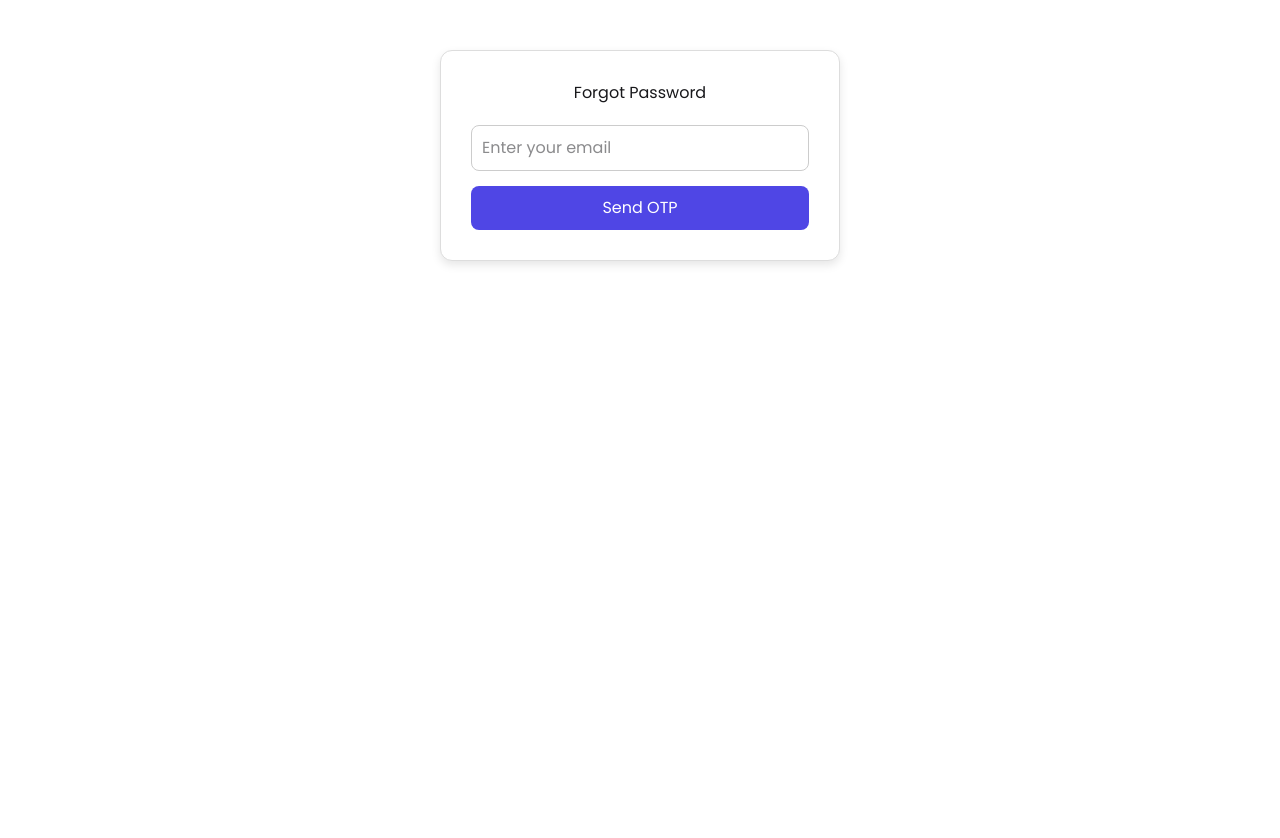
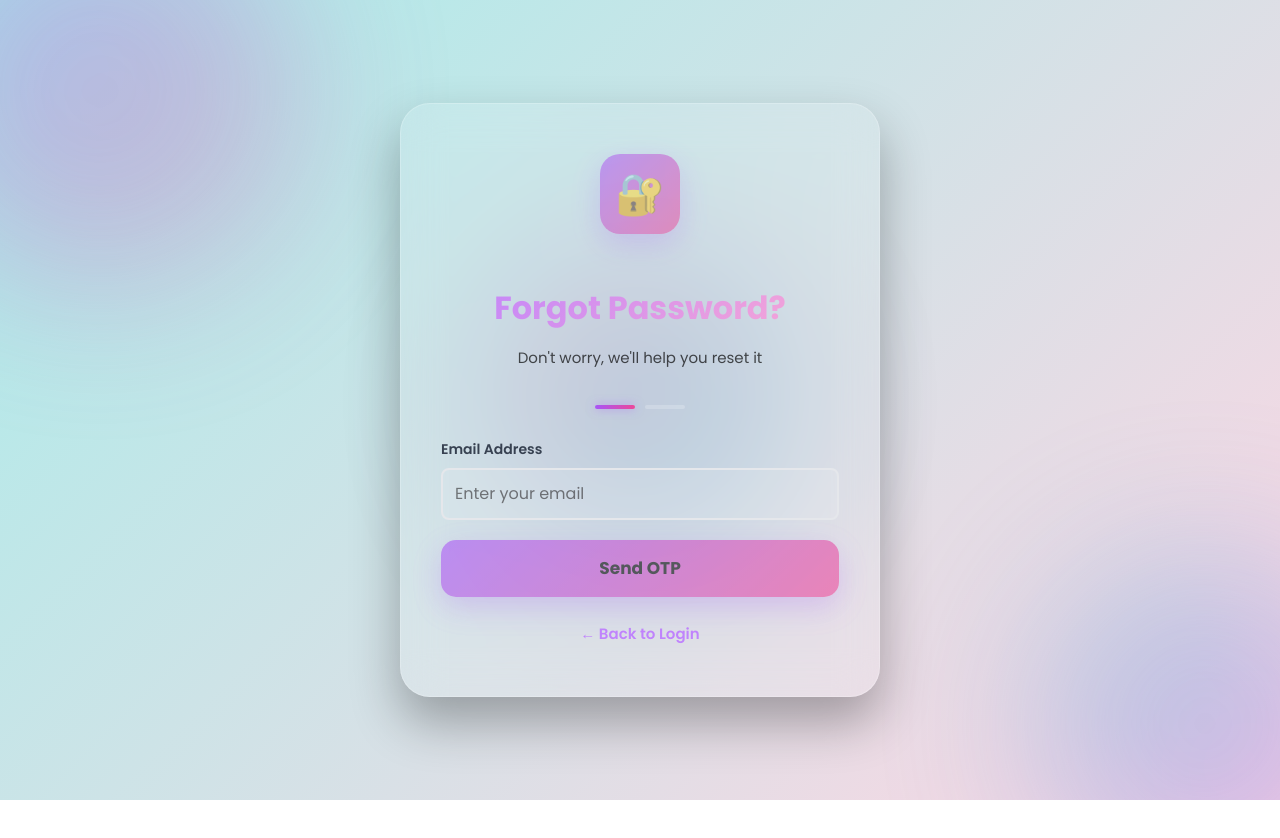
Before and after one commit to Code-Cubed/Imaginara, a React (Vite) app in the folder frontend/imaginara/: page /login in a window 1280 px wide. Both pictures are taken after a click on the element "Forgot Password?". Shown: the top 838 px of the page. After the commit the page ends 800 px from the top, so only its background shows below. Built offline with nearby package versions, Linux system fonts and the light colour scheme; no server answers.

Commit message:
ForgetPassword UI Enhanced

```diff
--- /dev/null
+++ b/frontend/imaginara/src/pages/Auth/ForgetPassword.css
@@ -0,0 +1,325 @@
+/* ForgotPassword.css */
+
+.forgot-password-page {
+  font-family: 'Poppins', sans-serif;
+  background: linear-gradient(135deg, #a8edea 0%, #fed6e3 100%);
+  min-height: 100vh;
+  display: flex;
+  justify-content: center;
+  align-items: center;
+  overflow: hidden;
+  position: relative;
+  padding: 20px;
+}
+
+/* Animated Background Circles */
+.bg-circle {
+  position: absolute;
+  border-radius: 50%;
+  filter: blur(80px);
+  opacity: 0.3;
+  animation: float 6s ease-in-out infinite;
+}
+
+.circle-1 {
+  width: 400px;
+  height: 400px;
+  background: linear-gradient(135deg, #a855f7, #ec4899);
+  top: -100px;
+  left: -100px;
+  animation-delay: 0s;
+}
+
+.circle-2 {
+  width: 350px;
+  height: 350px;
+  background: linear-gradient(135deg, #06b6d4, #a855f7);
+  bottom: -100px;
+  right: -100px;
+  animation-delay: 2s;
+}
+
+.circle-3 {
+  width: 300px;
+  height: 300px;
+  background: linear-gradient(135deg, #ec4899, #06b6d4);
+  top: 50%;
+  left: 50%;
+  transform: translate(-50%, -50%);
+  animation-delay: 4s;
+}
+
+@keyframes float {
+  0%, 100% {
+    transform: translate(0, 0) scale(1);
+  }
+  33% {
+    transform: translate(30px, -30px) scale(1.1);
+  }
+  66% {
+    transform: translate(-20px, 20px) scale(0.9);
+  }
+}
+
+.forgot-password-container {
+  position: relative;
+  z-index: 10;
+  max-width: 480px;
+  width: 100%;
+  padding: 50px 40px;
+  background: rgba(255, 255, 255, 0.1);
+  backdrop-filter: blur(20px);
+  border-radius: 30px;
+  border: 1px solid rgba(255, 255, 255, 0.2);
+  box-shadow: 0 25px 50px rgba(0, 0, 0, 0.3);
+  animation: slideUp 0.6s ease-out;
+}
+
+@keyframes slideUp {
+  from {
+    opacity: 0;
+    transform: translateY(50px);
+  }
+  to {
+    opacity: 1;
+    transform: translateY(0);
+  }
+}
+
+.logo-container {
+  text-align: center;
+  margin-bottom: 30px;
+}
+
+.logo-icon {
+  width: 80px;
+  height: 80px;
+  background: linear-gradient(135deg, #a855f7, #ec4899);
+  border-radius: 20px;
+  display: inline-flex;
+  align-items: center;
+  justify-content: center;
+  font-size: 40px;
+  margin-bottom: 20px;
+  box-shadow: 0 10px 30px rgba(168, 85, 247, 0.4);
+  animation: pulse 2s ease-in-out infinite;
+}
+
+@keyframes pulse {
+  0%, 100% {
+    transform: scale(1);
+    box-shadow: 0 10px 30px rgba(168, 85, 247, 0.4);
+  }
+  50% {
+    transform: scale(1.05);
+    box-shadow: 0 15px 40px rgba(168, 85, 247, 0.6);
+  }
+}
+
+.forgot-password-title {
+  text-align: center;
+  color: white;
+  font-size: 32px;
+  font-weight: 700;
+  margin-bottom: 15px;
+  background: linear-gradient(135deg, #c084fc, #f9a8d4);
+  -webkit-background-clip: text;
+  -webkit-text-fill-color: transparent;
+  background-clip: text;
+}
+
+.subtitle {
+  text-align: center;
+  color: rgba(5, 5, 5, 0.7);
+  font-size: 15px;
+  margin-bottom: 35px;
+  line-height: 1.5;
+}
+
+.step-indicator {
+  display: flex;
+  justify-content: center;
+  gap: 10px;
+  margin-bottom: 30px;
+}
+
+.step {
+  width: 40px;
+  height: 4px;
+  background: rgba(255, 255, 255, 0.2);
+  border-radius: 2px;
+  transition: all 0.3s ease;
+}
+
+.step.active {
+  background: linear-gradient(90deg, #a855f7, #ec4899);
+  box-shadow: 0 0 10px rgba(168, 85, 247, 0.5);
+}
+
+.form-group {
+  margin-bottom: 25px;
+}
+
+.form-label {
+  display: block;
+  color: rgba(6, 6, 6, 0.9);
+  font-size: 14px;
+  font-weight: 600;
+  margin-bottom: 8px;
+}
+
+.form-input {
+  width: 100%;
+  padding: 15px 20px;
+  background: rgba(255, 255, 255, 0.1);
+  border: 1px solid rgba(255, 255, 255, 0.2);
+  border-radius: 15px;
+  color: rgb(18, 13, 13);
+  font-size: 16px;
+  font-family: 'Poppins', sans-serif;
+  outline: none;
+  transition: all 0.3s ease;
+}
+
+.form-input::placeholder {
+  color: rgba(9, 3, 3, 0.5);
+}
+
+.form-input:focus {
+  background: rgba(255, 255, 255, 0.15);
+  border-color: #a855f7;
+  box-shadow: 0 0 0 4px rgba(168, 85, 247, 0.2);
+  transform: translateY(-2px);
+}
+
+.submit-btn {
+  width: 100%;
+  padding: 16px;
+  background: linear-gradient(135deg, #a855f7, #ec4899);
+  border: none;
+  border-radius: 15px;
+  color: rgb(1, 1, 1);
+  font-size: 17px;
+  font-weight: 700;
+  cursor: pointer;
+  transition: all 0.3s ease;
+  box-shadow: 0 10px 30px rgba(168, 85, 247, 0.4);
+  font-family: 'Poppins', sans-serif;
+  position: relative;
+  overflow: hidden;
+}
+
+.submit-btn::before {
+  content: '';
+  position: absolute;
+  top: 0;
+  left: -100%;
+  width: 100%;
+  height: 100%;
+  background: linear-gradient(90deg, transparent, rgba(255,255,255,0.3), transparent);
+  transition: left 0.5s;
+}
+
+.submit-btn:hover::before {
+  left: 100%;
+}
+
+.submit-btn:hover {
+  transform: translateY(-3px);
+  box-shadow: 0 15px 40px rgba(168, 85, 247, 0.6);
+}
+
+.submit-btn:active {
+  transform: translateY(-1px);
+}
+
+.submit-btn:disabled {
+  opacity: 0.6;
+  cursor: not-allowed;
+  transform: none;
+}
+
+.message {
+  margin-top: 20px;
+  padding: 15px;
+  border-radius: 12px;
+  text-align: center;
+  font-size: 15px;
+  font-weight: 600;
+  animation: fadeIn 0.5s ease;
+}
+
+@keyframes fadeIn {
+  from {
+    opacity: 0;
+    transform: translateY(-10px);
+  }
+  to {
+    opacity: 1;
+    transform: translateY(0);
+  }
+}
+
+.message.success {
+  background: rgba(34, 197, 94, 0.2);
+  border: 1px solid rgba(107, 34, 197, 0.4);
+  color: #0e0e0d;
+}
+
+.message.error {
+  background: rgba(239, 68, 68, 0.2);
+  border: 1px solid rgba(239, 68, 68, 0.4);
+  color: #fca5a5;
+}
+
+.back-link {
+  text-align: center;
+  margin-top: 25px;
+}
+
+.back-link a {
+  color: #c084fc;
+  text-decoration: none;
+  font-weight: 600;
+  font-size: 15px;
+  transition: all 0.3s ease;
+  display: inline-flex;
+  align-items: center;
+  gap: 5px;
+}
+
+.back-link a:hover {
+  color: #f9a8d4;
+  transform: translateX(-5px);
+}
+
+.hidden {
+  display: none;
+}
+
+@media (max-width: 600px) {
+  .forgot-password-container {
+    padding: 40px 25px;
+  }
+
+  .forgot-password-title {
+    font-size: 26px;
+  }
+
+  .logo-icon {
+    width: 70px;
+    height: 70px;
+    font-size: 35px;
+  }
+
+  .bg-circle {
+    filter: blur(60px);
+  }
+
+  .circle-1,
+  .circle-2,
+  .circle-3 {
+    width: 250px;
+    height: 250px;
+  }
+}
--- a/frontend/imaginara/src/pages/Auth/ForgetPassword.jsx
+++ b/frontend/imaginara/src/pages/Auth/ForgetPassword.jsx
@@ -1,9 +1,9 @@
 import React, { useState } from "react";
 import api from "../../api/api";
-import { useNavigate } from "react-router-dom";
+import { useNavigate, Link } from "react-router-dom";
+import "./ForgetPassword.css";
 
 const ForgotPassword = () => {
-
   const navigate = useNavigate();
   const [email, setEmail] = useState("");
   const [otpSent, setOtpSent] = useState(false);
@@ -17,6 +17,19 @@ const ForgotPassword = () => {
   const handleSendOtp = async () => {
     setError("");
     setMessage("");
+
+    // Email validation
+    if (!email) {
+      setError("Please enter your email");
+      return;
+    }
+
+    const emailRegex = /^[^\s@]+@[^\s@]+\.[^\s@]+$/;
+    if (!emailRegex.test(email)) {
+      setError("Please enter a valid email");
+      return;
+    }
+
     setLoading(true);
 
     try {
@@ -34,133 +47,159 @@ const ForgotPassword = () => {
   const handleResetPassword = async () => {
     setError("");
     setMessage("");
+
+    // Validation
+    if (!otp || !newPassword) {
+      setError("Please fill in all fields");
+      return;
+    }
+
+    if (newPassword.length < 6) {
+      setError("Password must be at least 6 characters");
+      return;
+    }
+
     setLoading(true);
 
     try {
       await api.post("/api/auth/reset-password-otp", { email, otp, newPassword });
-      // endpoint name changed to match backend function
       setMessage("✅ Password reset successfully! Redirecting to login...");
 
-      // clear fields
+      // Clear fields
+      setTimeout(() => {
         setOtpSent(false);
         setEmail("");
         setOtp("");
         setNewPassword("");
-
-      setTimeout(() => {
         navigate("/login");
-      }, 2000); // 2 second delay to let the user see the success message
-
-    }
-
-    catch (err) {
+      }, 2000);
+    } catch (err) {
       setError(err.response?.data?.message || "Error resetting password");
     } finally {
       setLoading(false);
     }
   };
 
+  // ---------- GO BACK TO EMAIL STEP ----------
+  const goBackToEmail = () => {
+    setOtpSent(false);
+    setOtp("");
+    setNewPassword("");
+    setError("");
+    setMessage("");
+  };
+
+  // ---------- HANDLE ENTER KEY ----------
+  const handleKeyPress = (e, callback) => {
+    if (e.key === "Enter") {
+      callback();
+    }
+  };
+
   return (
-    <div
-      style={{
-        maxWidth: 400,
-        margin: "50px auto",
-        padding: 30,
-        border: "1px solid #ddd",
-        borderRadius: 12,
-        boxShadow: "0 4px 10px rgba(0,0,0,0.1)",
-        background: "#fff",
-      }}
-    >
-      <h2 style={{ textAlign: "center", marginBottom: 20 }}>Forgot Password</h2>
+    <div className="forgot-password-page">
+      <div className="bg-circle circle-1"></div>
+      <div className="bg-circle circle-2"></div>
+      <div className="bg-circle circle-3"></div>
 
+      <div className="forgot-password-container">
+        <div className="logo-container">
+          <div className="logo-icon">🔐</div>
+        </div>
+
+        <h2 className="forgot-password-title">Forgot Password?</h2>
+        <p className="subtitle">
+          {!otpSent
+            ? "Don't worry, we'll help you reset it"
+            : "Enter the code we sent to your email"}
+        </p>
+
+        <div className="step-indicator">
+          <div className={`step ${true ? "active" : ""}`}></div>
+          <div className={`step ${otpSent ? "active" : ""}`}></div>
+        </div>
+
+        {/* EMAIL FORM */}
         {!otpSent ? (
-        <>
+          <div>
+            <div className="form-group">
+              <label className="form-label" htmlFor="email">
+                Email Address
+              </label>
               <input
                 type="email"
+                id="email"
                 placeholder="Enter your email"
                 value={email}
                 onChange={(e) => setEmail(e.target.value)}
-            style={{
-              width: "100%",
-              padding: "10px",
-              marginBottom: "15px",
-              borderRadius: "8px",
-              border: "1px solid #ccc",
-            }}
+                onKeyPress={(e) => handleKeyPress(e, handleSendOtp)}
+                className="form-input"
+                autoComplete="email"
               />
+            </div>
             <button
               onClick={handleSendOtp}
               disabled={loading || !email}
-            style={{
-              width: "100%",
-              padding: "10px",
-              borderRadius: "8px",
-              backgroundColor: "#4f46e5",
-              color: "white",
-              border: "none",
-              cursor: "pointer",
-            }}
+              className="submit-btn"
             >
               {loading ? "Sending..." : "Send OTP"}
             </button>
-        </>
+          </div>
         ) : (
-        <>
+          /* OTP & PASSWORD FORM */
+          <div>
+            <div className="form-group">
+              <label className="form-label" htmlFor="otp">
+                Enter OTP
+              </label>
               <input
                 type="text"
-            placeholder="Enter OTP"
+                id="otp"
+                placeholder="6-digit code"
                 value={otp}
                 onChange={(e) => setOtp(e.target.value)}
-            style={{
-              width: "100%",
-              padding: "10px",
-              marginBottom: "10px",
-              borderRadius: "8px",
-              border: "1px solid #ccc",
-            }}
+                maxLength="6"
+                className="form-input"
               />
+            </div>
+            <div className="form-group">
+              <label className="form-label" htmlFor="newPassword">
+                New Password
+              </label>
               <input
                 type="password"
-            placeholder="Enter new password"
+                id="newPassword"
+                placeholder="Create a strong password"
                 value={newPassword}
                 onChange={(e) => setNewPassword(e.target.value)}
-            style={{
-              width: "100%",
-              padding: "10px",
-              marginBottom: "15px",
-              borderRadius: "8px",
-              border: "1px solid #ccc",
-            }}
+                onKeyPress={(e) => handleKeyPress(e, handleResetPassword)}
+                className="form-input"
               />
+            </div>
             <button
               onClick={handleResetPassword}
               disabled={loading || !otp || !newPassword}
-            style={{
-              width: "100%",
-              padding: "10px",
-              borderRadius: "8px",
-              backgroundColor: "#4f46e5",
-              color: "white",
-              border: "none",
-              cursor: "pointer",
-            }}
+              className="submit-btn"
             >
               {loading ? "Resetting..." : "Reset Password"}
             </button>
-        </>
+            <div className="back-link">
+              <a href="#" onClick={(e) => { e.preventDefault(); goBackToEmail(); }}>
+                ← Back to email
+              </a>
+            </div>
+          </div>
         )}
 
-      {message && (
-        <p style={{ color: "green", marginTop: 15, textAlign: "center" }}>
-          {message}
-        </p>
-      )}
-      {error && (
-        <p style={{ color: "red", marginTop: 15, textAlign: "center" }}>
-          {error}
-        </p>
-      )}
+        {/* MESSAGES */}
+        {message && <div className="message success">{message}</div>}
+        {error && <div className="message error">{error}</div>}
+
+        {/* BACK TO LOGIN */}
+        <div className="back-link">
+          <Link to="/login">← Back to Login</Link>
+        </div>
+      </div>
     </div>
   );
 };
```
Also changed, not shown: frontend/imaginara/src/pages/ImageGenerator/ImageGenerator.css (+63 -7 lines). Lines whose indentation alone changed are shown as unchanged.
